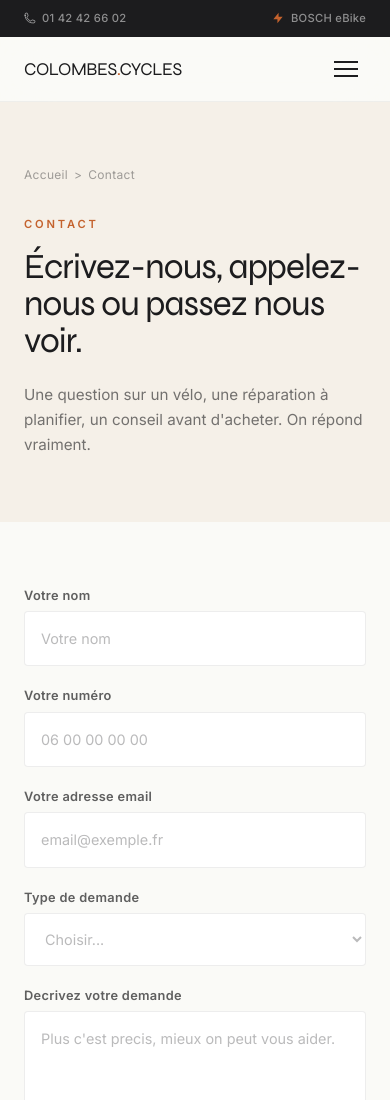
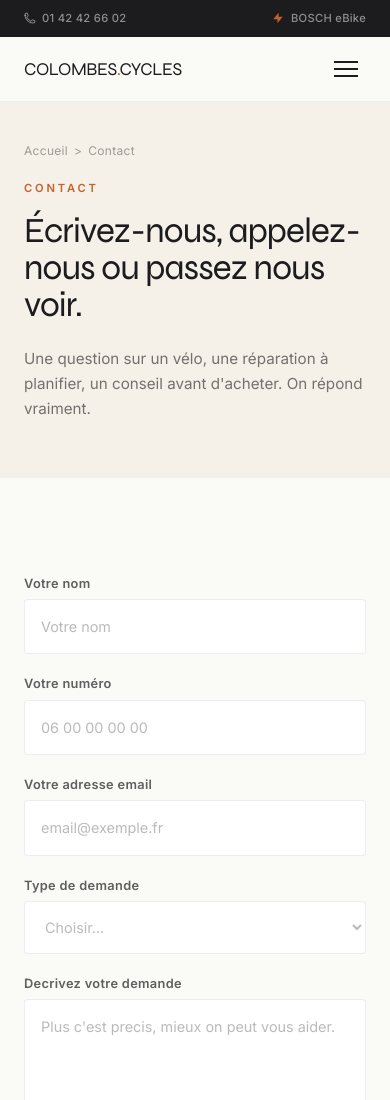
Before and after one commit to fakossa-c/colombes-cycles, a Next.js app: page /contact in a window 390 px wide. Shown: the top 1100 px of the page. Built offline with nearby package versions, Linux system fonts and the light colour scheme.

Commit message:
fix: espacement mobile hero accueil + cohérence verticale toutes pages
Centre le contenu du hero verticalement sur mobile, réduit le padding
PageHero et Breadcrumb, aligne CtaFinal et contact sur le pattern
standard py-24/md:py-36.

Co-Authored-By: Claude Opus 4.6 <noreply@anthropic.com>

```diff
--- a/app/contact/page.tsx
+++ b/app/contact/page.tsx
@@ -32,7 +32,7 @@ export default function ContactPage() {
       />
 
       {/* Formulaire + Infos */}
-      <section className="py-16 md:py-24">
+      <section className="py-24 md:py-36">
         <div className="max-w-7xl mx-auto px-6 md:px-10">
           <div className="grid gap-12 md:grid-cols-2">
             {/* Left: Form */}
--- a/components/home/CtaFinal.tsx
+++ b/components/home/CtaFinal.tsx
@@ -7,7 +7,7 @@ export default function CtaFinal() {
   const ref = useReveal(0.2);
 
   return (
-    <section ref={ref} id="cta" className="relative bg-ivory py-28 md:py-40 overflow-hidden">
+    <section ref={ref} id="cta" className="relative bg-ivory py-24 md:py-36 overflow-hidden">
       <div className="relative max-w-4xl mx-auto px-6 md:px-10 text-center">
         <div className="reveal">
           <p className="text-[0.65rem] font-bold tracking-[0.3em] uppercase text-terracotta mb-6">
--- a/components/home/Hero.tsx
+++ b/components/home/Hero.tsx
@@ -37,7 +37,7 @@ export default function Hero() {
     <section
       ref={ref}
       id="hero"
-      className="relative bg-anthracite text-white overflow-hidden min-h-[100svh] flex items-end md:items-center"
+      className="relative bg-anthracite text-white overflow-hidden min-h-[100svh] flex items-center"
     >
       {/* Subtle grid */}
       <div
--- a/components/ui/Breadcrumb.tsx
+++ b/components/ui/Breadcrumb.tsx
@@ -29,7 +29,7 @@ export default function Breadcrumb({ items }: BreadcrumbProps) {
         type="application/ld+json"
         dangerouslySetInnerHTML={{ __html: JSON.stringify(jsonLd) }}
       />
-      <nav aria-label="Fil d'Ariane" className="mb-8">
+      <nav aria-label="Fil d'Ariane" className="mb-5 md:mb-8">
         <ol className="flex flex-wrap items-center gap-1.5 text-[0.75rem] tracking-wide text-anthracite/40">
           {items.map((item, index) => (
             <li key={index} className="flex items-center gap-1.5">
--- a/components/ui/PageHero.tsx
+++ b/components/ui/PageHero.tsx
@@ -9,7 +9,7 @@ type PageHeroProps = {
 
 export default function PageHero({ title, subtitle, tag, breadcrumbs }: PageHeroProps) {
   return (
-    <section className="bg-ivory py-16 md:py-36">
+    <section className="bg-ivory pt-10 pb-14 md:py-36">
       <div className="max-w-7xl mx-auto px-6 md:px-10">
         {breadcrumbs && <Breadcrumb items={breadcrumbs} />}
 
```
